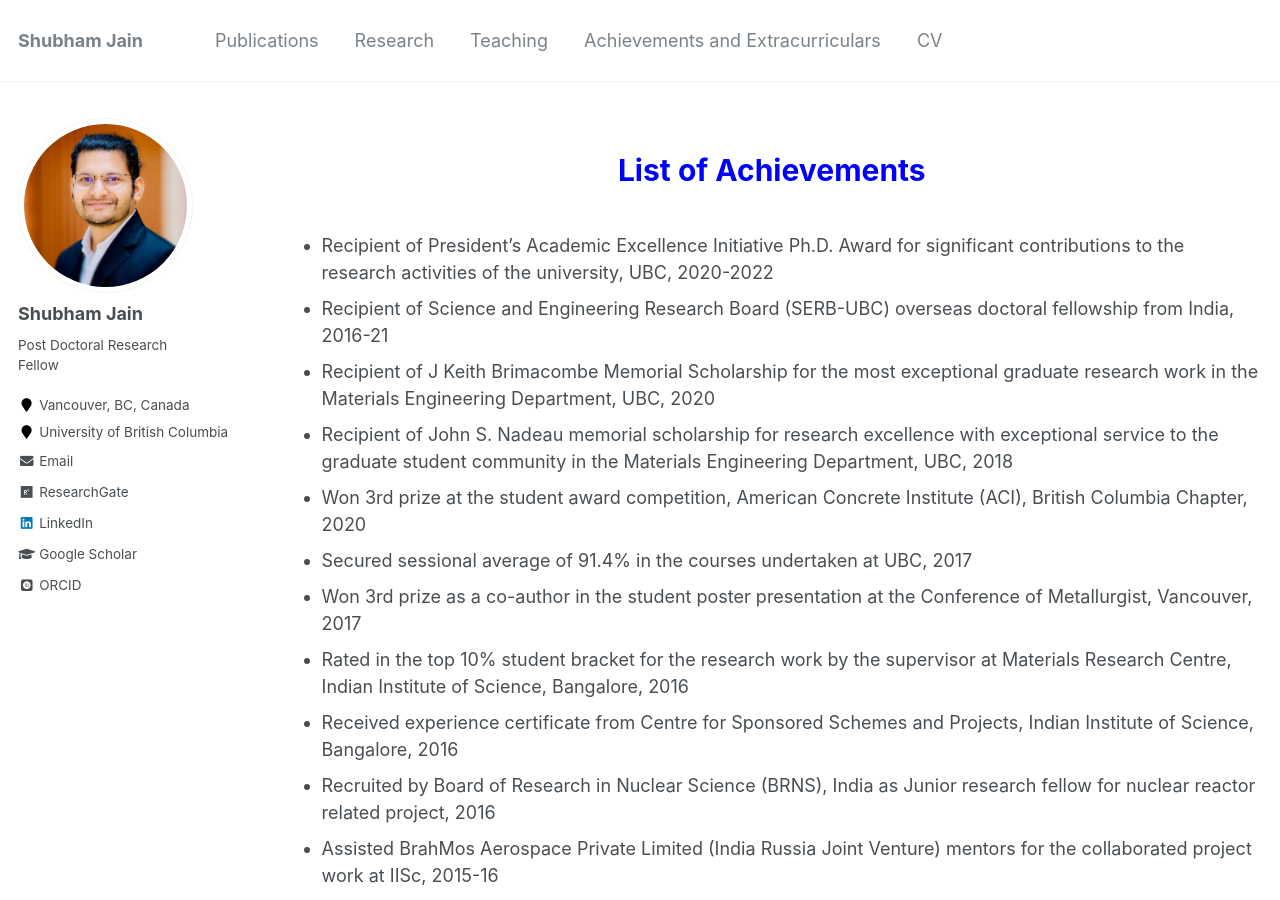
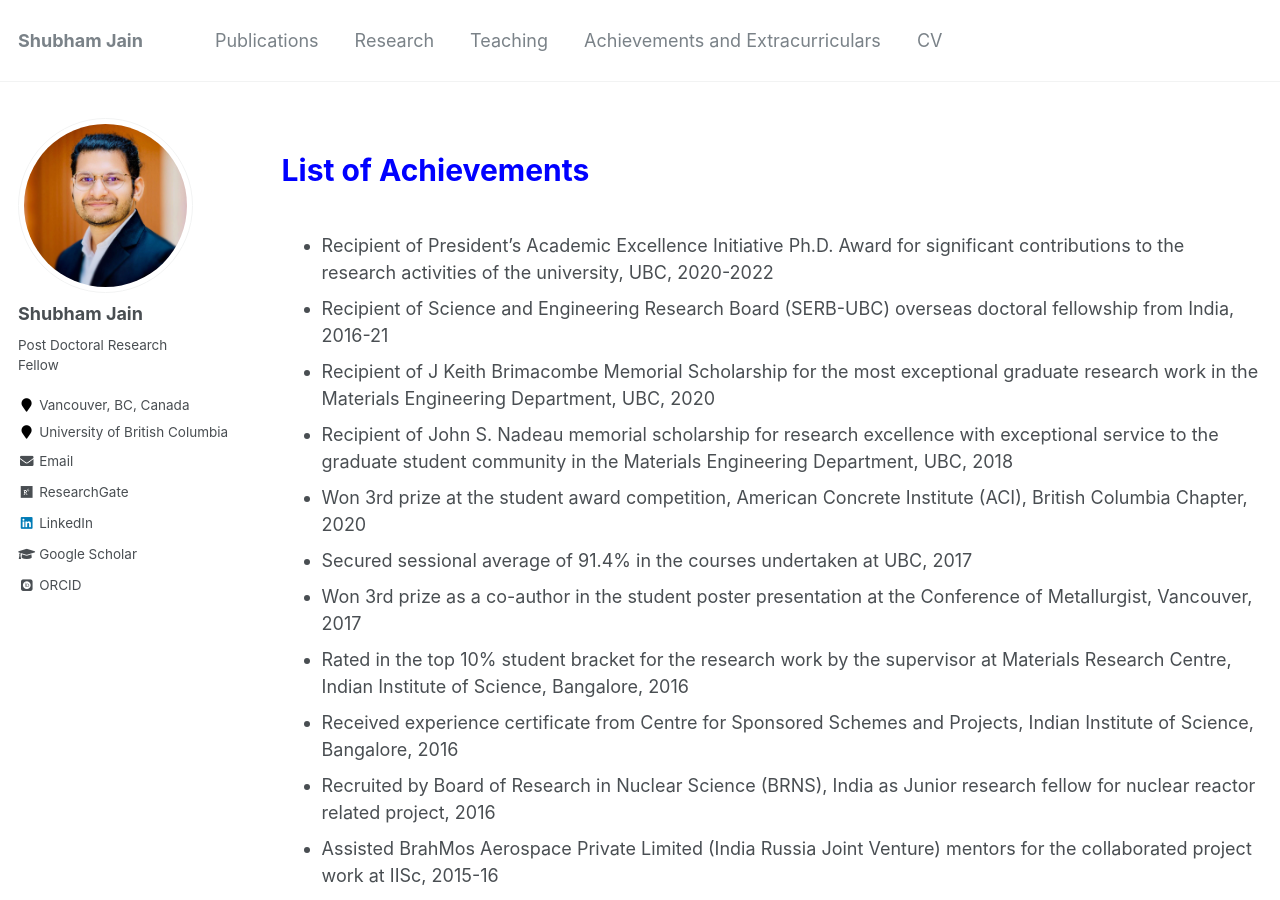
Before and after one commit to shubhamj2611/shubhamj2611.github.io, a Jekyll site: the page built from _pages/achievements.md, in a window 1280 px wide and 900 px high. Built offline with Jekyll 4.4.1, drawn with Linux system fonts in a browser that asks for light colours; some web fonts are replaced.

Commit message:
Update achievements.md

```diff
--- a/_pages/achievements.md
+++ b/_pages/achievements.md
@@ -6,7 +6,7 @@ author_profile: true
 ---
 
 
-<p style="text-align:center; color:Blue; font-size:30px; font-weight:bold;"> List of Achievements </p>
+<p style="text-align:left; color:Blue; font-size:30px; font-weight:bold;"> List of Achievements </p>
 
 *	Recipient of President's Academic Excellence Initiative Ph.D. Award for significant contributions to the research activities of the university, UBC, 2020-2022
 *	Recipient of Science and Engineering Research Board (SERB-UBC) overseas doctoral fellowship from India, 2016-21
@@ -27,7 +27,7 @@ author_profile: true
 *	Ranked amongst top 1.2% in IIT-JEE and top 1.3% in All India Engineering Entrance Examination among over 500,000+ students, 2010
 *	Awarded “Best Student of the Year” at Indore Public School among over 200 boarding students for exceptional overall contribution in Academics, Sports and Management, 2005-07
 
-<p style="text-align:center; color:Blue; font-size:30px; font-weight:bold;"> Extracurricular Activities </p>
+<p style="text-align:left; color:Blue; font-size:30px; font-weight:bold;"> Extracurricular Activities </p>
 
 * Lab manager for the UBCeram (Ceramics lab) group, 2018-2022
 *	Member of the local safety team (LST) and fire warden (first floor), Materials engineering, UBC, 2018-2022
```
